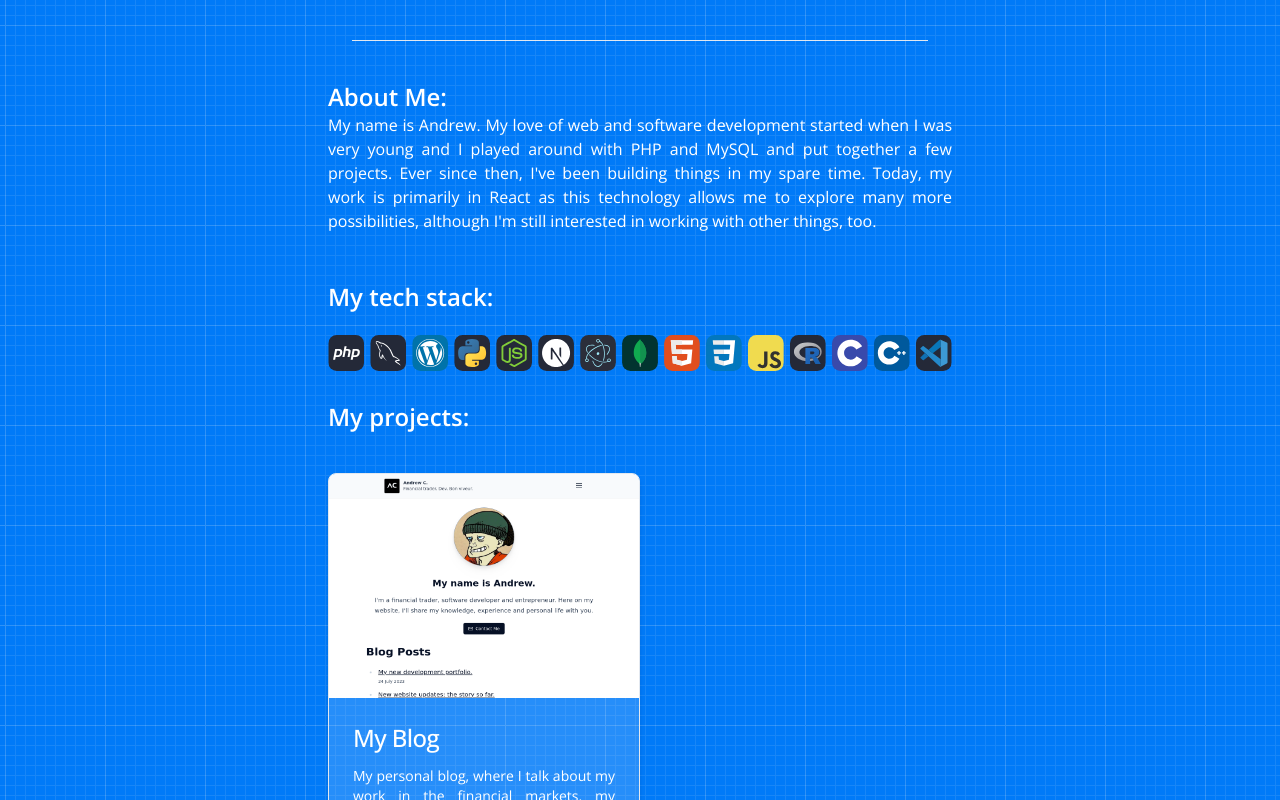
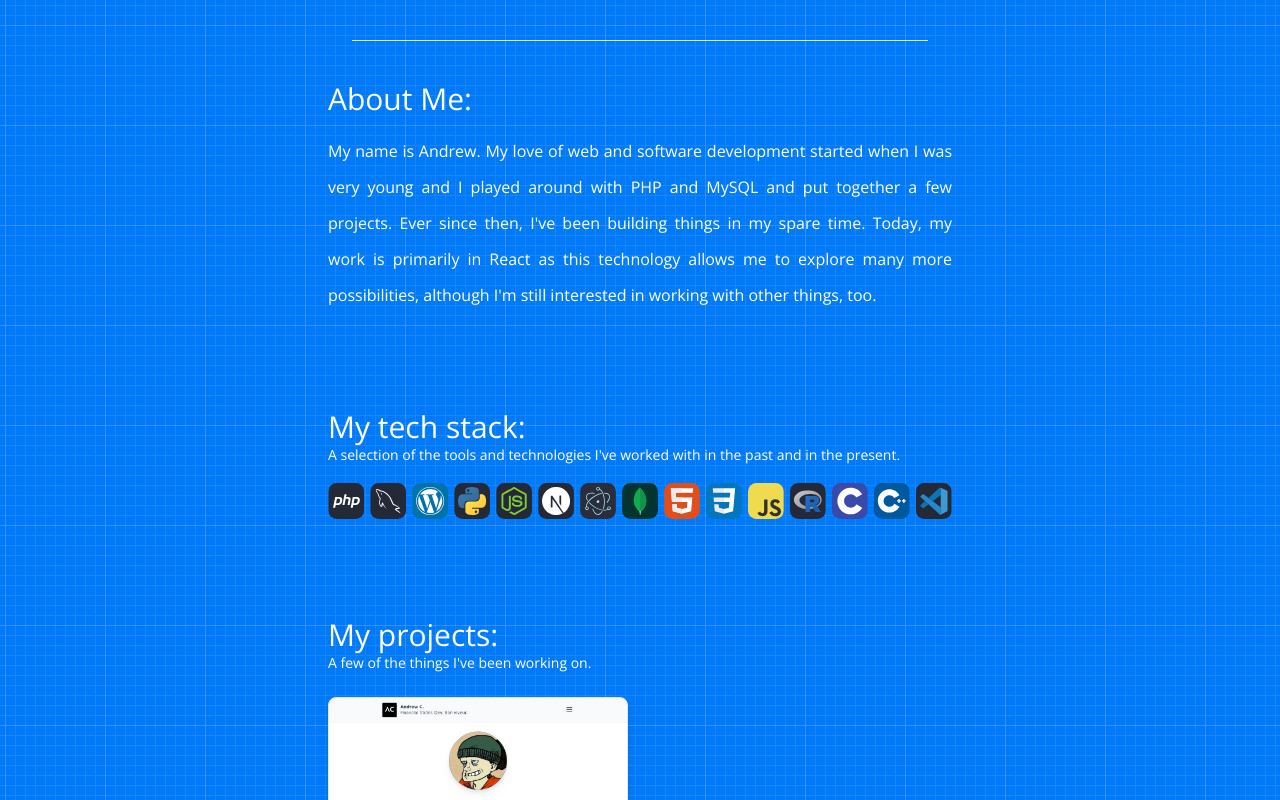
Before and after one commit to acolbourne/AndrewCDev, a Next.js app: page / in a window 1280 px wide. Shown: the part 380-1180 px from the top of the page. Built offline with nearby package versions, Linux system fonts and the light colour scheme.

Commit message:
Improved spacing on homepage elements.

```diff
--- a/package.json
+++ b/package.json
@@ -30,6 +30,7 @@
     "react": "^18.2.0",
     "react-dom": "^18.2.0",
     "tailwind-merge": "^1.14.0",
+    "tailwind-scrollbar-hide": "^1.1.7",
     "tailwindcss": "^3.3.3",
     "tailwindcss-animate": "^1.0.6",
     "typescript": "^5.1.6",
--- a/src/app/(front)/page.tsx
+++ b/src/app/(front)/page.tsx
@@ -20,7 +20,7 @@ const Homepage: NextPage = ( ) => {
 
             <HeroSection />
 
-            <main className="max-w-2xl mx-auto px-6 mt-10 space-y-2 relative">
+            <main className="max-w-2xl mx-auto px-6 mt-10 space-y-24 relative">
 
                 <AboutMe />
 
@@ -28,9 +28,11 @@ const Homepage: NextPage = ( ) => {
 
                 <section id="Projects">
 
-                    <h4 className="text-2xl font-semibold pb-10">My projects:</h4>
+                    <h4 className="text-3xl font-normal">My projects:</h4>
 
-                    <div className="grid grid-cols-1 sm:grid-cols-2 space-x-4 max-sm:space-y-8">
+                    <p className="text-sm font-thin text-justify pb-6">A few of the things I've been working on.</p>
+
+                    <div className="grid grid-cols-1 sm:grid-cols-2">
 
                         { projectCards.map ( ( item ) => (
 
--- a/src/components/About.tsx
+++ b/src/components/About.tsx
@@ -10,9 +10,9 @@ const AboutMe: React.FC = ( ) => {
 
             <section id="About-Me">
 
-                <h4 className="text-2xl font-semibold">About Me:</h4>
+                <h4 className="text-3xl font-normal pb-4">About Me:</h4>
 
-                <p className="text-md font-thin text-justify pb-10">
+                <p className="text-md font-thin text-justify leading-9">
 
                     My name is Andrew. My love of web and software development started when I was very young
                     and I played around with PHP and MySQL and put together a few projects. Ever since then,
--- a/src/components/Header.tsx
+++ b/src/components/Header.tsx
@@ -6,7 +6,7 @@ import Link from 'next/link';
 import { Button } from './ui/button';
 
 // -> Imports -> Constants
-import { websiteName, pageContact } from '@/constants';
+import { pageContact } from '@/constants';
 
 // -> Imports -> Icons
 import { Pencil } from 'lucide-react';
@@ -17,7 +17,7 @@ const Header: React.FC = ( ) => {
 
         <>
 
-            <header className="max-w-7xl mx-auto pt-5 px-2">
+            <header className="flex max-w-7xl mx-auto pt-5 px-2">
 
                 <div className="hidden sm:flex sm:flex-grow justify-center sm:justify-end items-center space-x-3">
 
--- a/src/components/ProjectCard.tsx
+++ b/src/components/ProjectCard.tsx
@@ -13,7 +13,7 @@ const ProjectCard = ( { image, title, description, technologies, buttonLink, but
 
         <>
 
-            <Card className="bg-blue-200/20 shadow-md cursor-pointer hover:scale-105 hover:opacity-90 transform transition duration-300 ease-out">
+            <Card className="bg-blue-200/20 shadow-md cursor-pointer hover:scale-105 hover:opacity-90 transform transition duration-300 ease-out mb-6 md:mr-3">
 
                 <CardHeader className="relative mb-7 h-80 sm:h-56">
 
--- a/src/components/TechStack.tsx
+++ b/src/components/TechStack.tsx
@@ -10,9 +10,11 @@ const TechStack: React.FC = ( ) => {
 
             <section id="Tech-Stack">
 
-                <h4 className="text-2xl font-semibold">My tech stack:</h4>
+                <h4 className="text-3xl font-normal">My tech stack:</h4>
 
-                <div className="relative h-[60px] pb-20">
+                <p className="text-sm font-thin text-justify pb-4">A selection of the tools and technologies I've worked with in the past and in the present.</p>
+
+                <div className="relative h-[40px]">
 
                     <Image
                         alt="My tech stack"
--- a/tailwind.config.js
+++ b/tailwind.config.js
@@ -72,5 +72,5 @@ module.exports = {
       },
     },
   },
-  plugins: [require("tailwindcss-animate")],
+  plugins: [require("tailwindcss-animate"), require ( 'tailwind-scrollbar-hide' ) ],
 }
```
Also changed, not shown: 1 other file (tests, documents, lock files or other folders).
